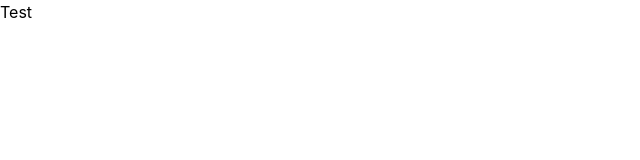
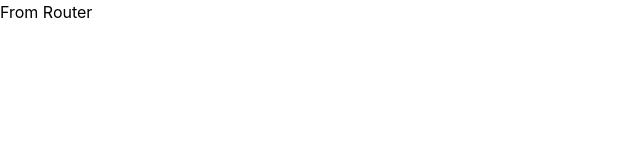
Before and after one commit to DeuxLim/orqestra, a React (Vite) app in the folder client/: page / in a window 1280 px wide. Shown: the top 160 px of the page, without its empty margins (0-640 px from the left). Built offline with nearby package versions, Linux system fonts and the light colour scheme.

Commit message:
router setup

```diff
--- a/client/src/App.tsx
+++ b/client/src/App.tsx
@@ -1,5 +1,12 @@
+import { RouterProvider } from "react-router";
+import { routes } from "@/routes";
+
 function App() {
-	return <div>Test</div>;
+	return (
+		<div>
+			<RouterProvider router={routes} />
+		</div>
+	);
 }
 
 export default App;
--- /dev/null
+++ b/client/src/routes.tsx
@@ -0,0 +1,8 @@
+import { createBrowserRouter } from "react-router";
+
+export const routes = createBrowserRouter([
+	{
+		path: "/",
+		element: <div>From Router</div>,
+	},
+]);
```
